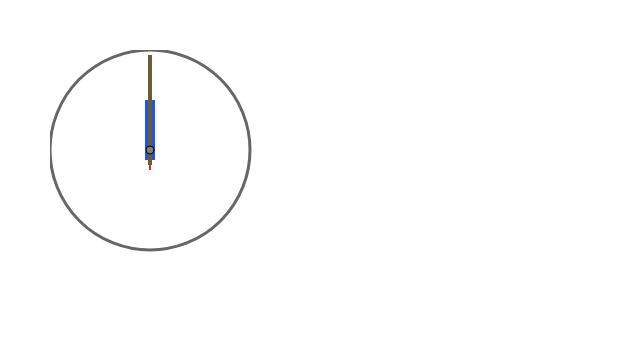
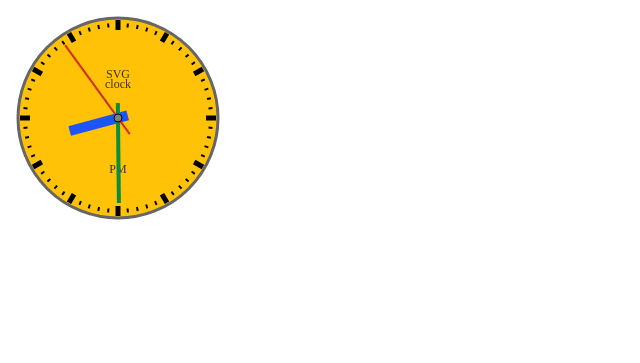
Before and after one commit to thiyag/piglets, a plain HTML site: page svg/animated_analog_clock.html in a window 1280 px wide. Shown: the whole page, without its empty margins (0-640 px from the left). Drawn offline with Linux system fonts and the light colour scheme.

Commit message:
improved svg clock

```diff
--- a/svg/animated_analog_clock.html
+++ b/svg/animated_analog_clock.html
@@ -1,43 +1,75 @@
 <html>
-<head>
-	<style>
-		html, body{
-			margin: 10px;
-			padding: 10px;
-		}
-	</style>
-</head>
+<head></head>
 <body>
-	<svg width="300" height="300" style="padding:10px" xmlns="http://www.w3.org/2000/svg" xmlns:xlink="http://www.w3.org/1999/xlink">
+	<svg width="300" height="300" xmlns="http://www.w3.org/2000/svg" xmlns:xlink="http://www.w3.org/1999/xlink">
+	 	<defs>
+ 			<g id="markers" style="stroke:#000; stroke-width: 5px;">
+	 		   	<line x1="100" y1="2" x2="100" y2="12"/>
+	    		<line y1="100" x1="2" y2="100" x2="12"/>
+	    		<line x1="100" y1="188" x2="100" y2="198"/>
+	    		<line y1="100" x1="188" y2="100" x2="198"/>
+    		</g>
+ 			<g id="minimarkers" style="stroke:#000; stroke-width: 2px;">
+	 		   	<line x1="100" y1="5" x2="100" y2="9"/>
+	    		<line y1="100" x1="5" y2="100" x2="9"/>
+	    		<line x1="100" y1="191" x2="100" y2="195"/>
+	    		<line y1="100" x1="191" y2="100" x2="195"/>
+    		</g>
+    		<g id="minimarkersset" >
+	    		<use xlink:href="#minimarkers" transform="rotate(6, 100, 100)"/>
+	    		<use xlink:href="#minimarkers" transform="rotate(12, 100, 100)"/>
+	    		<use xlink:href="#minimarkers" transform="rotate(18, 100, 100)"/>
+	    		<use xlink:href="#minimarkers" transform="rotate(24, 100, 100)"/>
 			<g>
-<!--     	<g id="Hour">
-			<polygon points="96,100 104,100 104,50 96,50" fill="blue" stroke="darkblue">
-				<animateTransform attributeName="transform" type="rotate" dur="216s" values="0, 100, 100; 360, 100, 100" repeatCount="indefinite"/>
-			</polygon>
+ 		</defs>
+    	<g transform="translate(10,10)">
+    		<circle cx="100" cy="100" r="100" fill="rgb(255,194,6)" style="stroke:#666; stroke-width: 3px;"></circle>
+
+    		<text x="100" y="60" fill="#333" text-anchor="middle" style="font-size:12px;">SVG</text>
+    		<text x="100" y="70" fill="#333" text-anchor="middle" style="font-size:12px;">clock</text>
+    		<text id="ampm" x="100" y="155" fill="#333" text-anchor="middle" style="font-size:12px;"></text>
+
+	    	<g style="stroke:#000; stroke-width: 5px;">
+	    		<use xlink:href="#markers"/>
+	    		<use xlink:href="#markers" transform="rotate(30, 100, 100)"/>
+	    		<use xlink:href="#markers" transform="rotate(60, 100, 100)"/>
+	    		<use xlink:href="#minimarkersset"/>
+	    		<use xlink:href="#minimarkersset" transform="rotate(30, 100, 100)"/>
+	    		<use xlink:href="#minimarkersset" transform="rotate(60, 100, 100)"/>
 	    	</g>
-		<g id="Minute">
-			<polygon points="99,100 101,100 101,3 99,3" fill="red" stroke="darkred">
-				<animateTransform attributeName="transform" type="rotate" dur="36s" values="0, 100, 100; 360, 100, 100" repeatCount="indefinite"/>
-			</polygon>
+
+	    	<g id="hour">
+		    	<line x1="100" y1="110" x2="100" y2="50" style="stroke-width: 10px; stroke: rgb(27,85,246);">
+		    		<animateTransform attributeName="transform" type="rotate" dur="21600s" values="0, 100, 100; 360, 100, 100" repeatCount="indefinite"/>
+		    		<!-- Can't reuse the animations as it's meant only for renderable elements ?-->
+		        </line>
 		    </g>
-    	<g id="Second">
-			<polygon points="99.5,100 100.5,100 100.5,3 99.5,3" fill="green" stroke="darkgreen">
-				<animateTransform attributeName="transform" type="rotate" dur="6s" values="0, 100, 100; 360, 100, 100" repeatCount="indefinite"/>
-			</polygon>
+		    <g id="minute">
+		    	<line x1="100" y1="115" x2="100" y2="15" style="stroke-width: 4px; stroke: rgb(6,142,68);">
+					<animateTransform attributeName="transform" type="rotate" dur="3600s" values="0, 100, 100; 360, 100, 100" repeatCount="indefinite"/>
+		        </line>
 	        </g>
- -->
-    	<circle cx="100" cy="100" r="100" fill="white" style="stroke:#666; stroke-width: 3px;"></circle>
-    	<line id="hour" x1="100" y1="110" x2="100" y2="50" style="stroke-width: 10px; stroke: rgb(27,85,246);">
-			<animateTransform attributeName="transform" type="rotate" dur="216000s" values="0, 100, 100; 360, 100, 100" repeatCount="indefinite"></animateTransform>
+	        <g id="second">
+		    	<line x1="100" y1="120" x2="100" y2="10" style="stroke-width: 2px; stroke: rgb(208, 45, 30);">
+					<animateTransform attributeName="transform" type="rotate" dur="60s" values="0, 100, 100; 360, 100, 100" repeatCount="indefinite"/>
 		        </line>
-    	<line id="minute" x1="100" y1="115" x2="100" y2="5" style="stroke-width: 4px; stroke: rgb(6,142,68);">
-			<animateTransform attributeName="transform" type="rotate" dur="3600s" values="0, 100, 100; 360, 100, 100" repeatCount="indefinite"></animateTransform>
-        </line>
-    	<line id="second" x1="100" y1="120" x2="100" y2="5" style="stroke-width: 2px; stroke: rgb(208, 45, 30);">
-			<animateTransform attributeName="transform" type="rotate" dur="60s" values="0, 100, 100; 360, 100, 100" repeatCount="indefinite"></animateTransform>
-        </line>
+	        </g>
 	        <circle cx="100" cy="100" r="4" fill="gray" stroke="black"></circle>
 		</g>
+
+		<script>
+			var currentTime = new Date(),
+				currentMilliSeconds = currentTime.getMilliseconds(),
+				currentSecondsInMillis = currentTime.getSeconds() * 1000 + currentMilliSeconds,
+				currentMinutesInMillis = currentTime.getMinutes() * 60 * 1000 + currentSecondsInMillis,
+				currentHoursInMillis = currentTime.getHours() * 60 * 60 * 1000 + currentMinutesInMillis;
+
+			document.getElementById("second").setAttribute("transform", "rotate(" + ( currentSecondsInMillis * (6/1000) ) + ",100,100)")
+			document.getElementById("minute").setAttribute("transform", "rotate(" + ( (currentMinutesInMillis / 60) * (6/1000) ) + ",100,100)")
+			document.getElementById("hour").setAttribute("transform", "rotate(" + ( (currentHoursInMillis / (60 * 60)) * (30/1000) ) + ",100,100)")
+
+			document.getElementById("ampm").textContent= currentTime.getHours() > 11 ? "PM" : "AM";
+		</script>
 	</svg>
 </body>
 </html>
```
Lines whose indentation alone changed are shown as unchanged.
